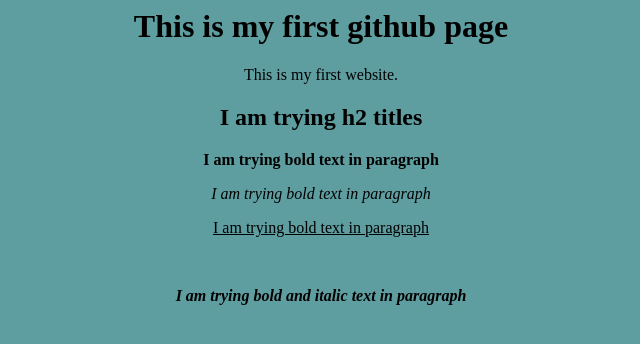
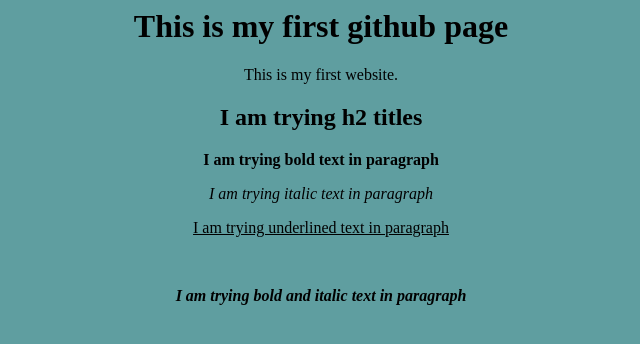
Before and after one commit to YesimSem/MyWebsite, a plain HTML site: page index.html in a window 1280 px wide. Shown: the full height of the page, 319-959 px from the left. Drawn offline with Linux system fonts and the light colour scheme.

Commit message:
Update index.html

```diff
--- a/index.html
+++ b/index.html
@@ -16,9 +16,9 @@
 
     <p><b>I am trying bold text in paragraph </b><p>
 
-    <p><i>I am trying bold text in paragraph </i><p>
+    <p><i>I am trying italic text in paragraph </i><p>
 
-    <p><u>I am trying bold text in paragraph </u><p>
+    <p><u>I am trying underlined text in paragraph </u><p>
 
     <br>
 
```
